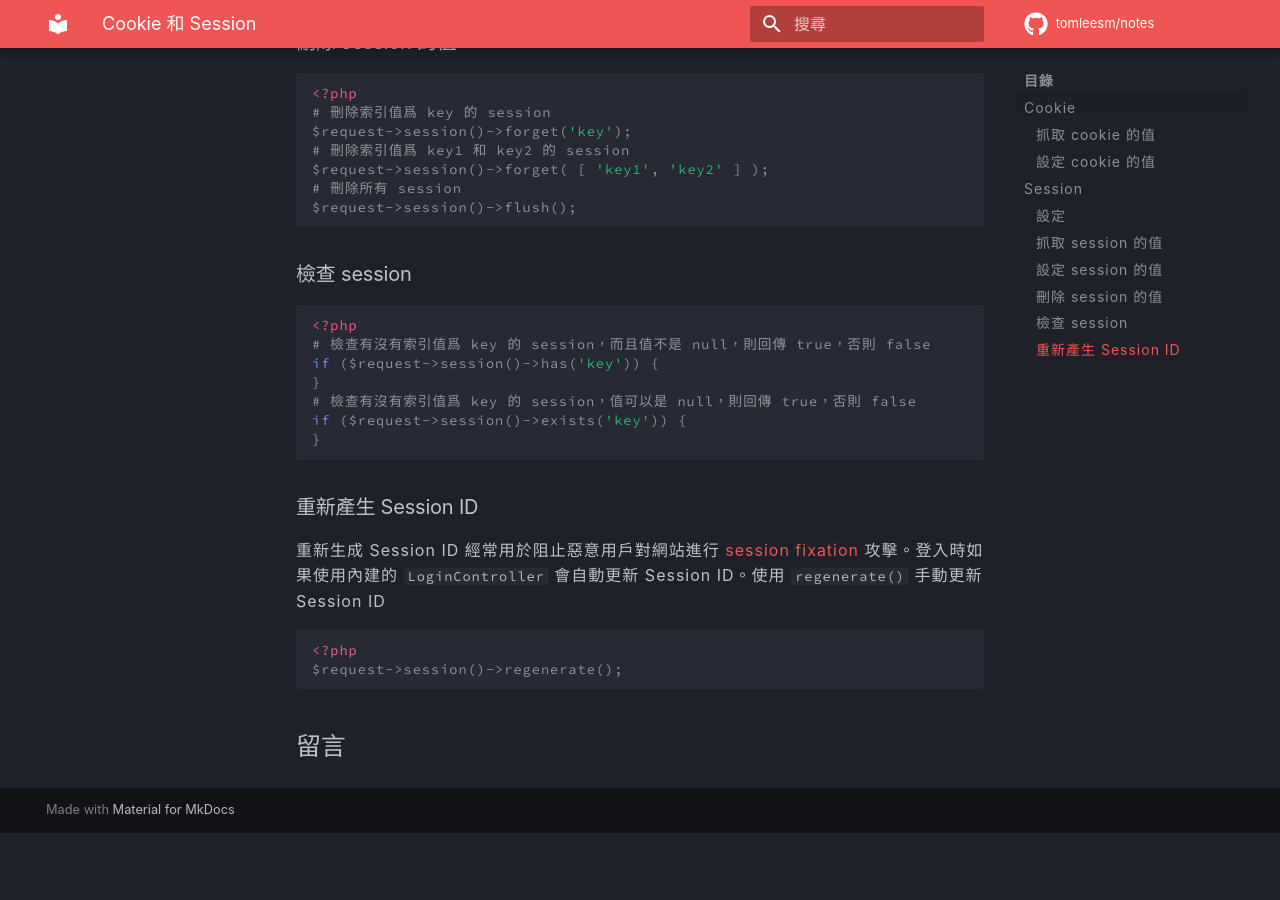
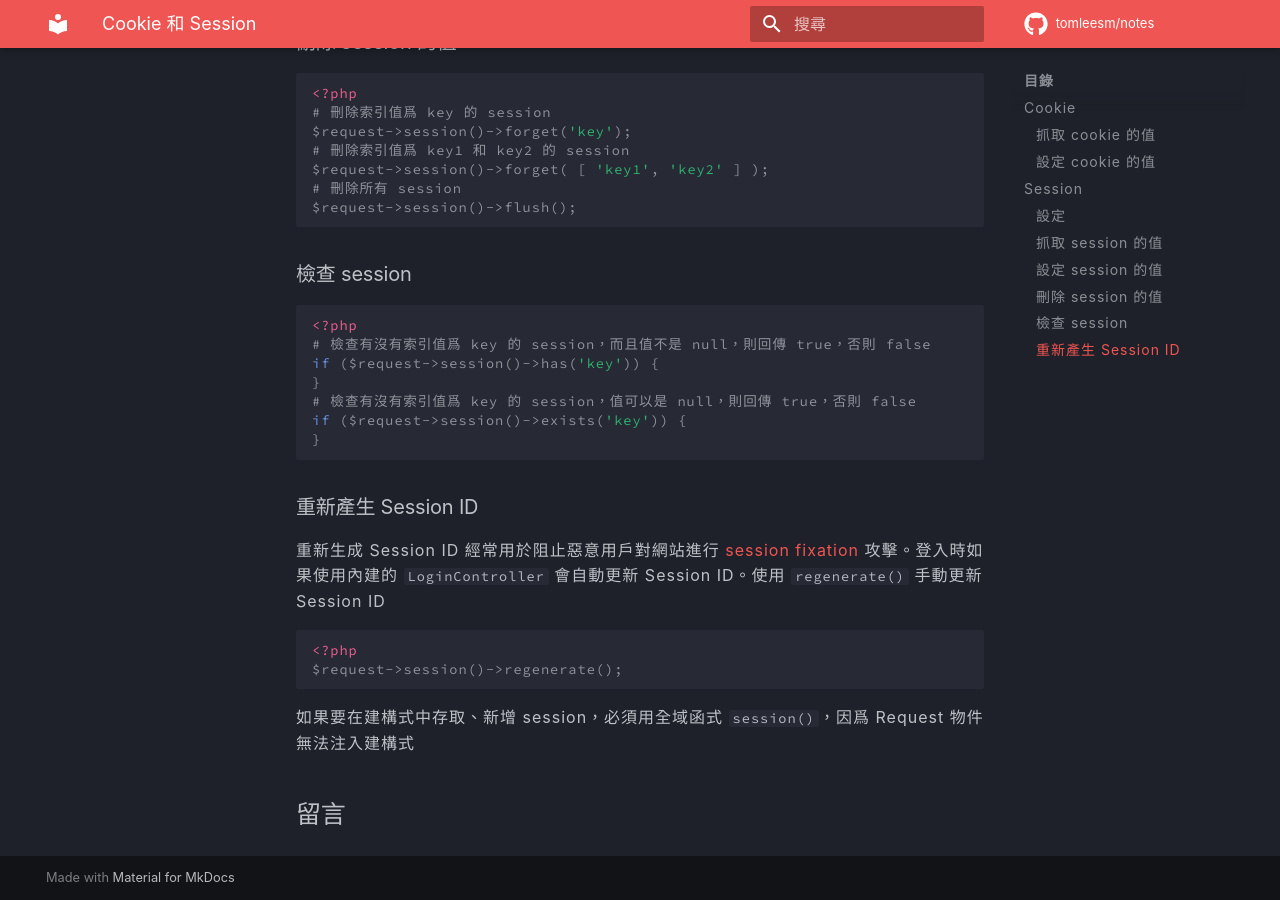
Before and after one commit to tomleesm/notes, an MkDocs documentation site: the page built from docs/laravel/cookie-session.md, in a window 1280 px wide and 900 px high, scrolled down 2606 px. Built offline with MkDocs 1.6.1 and Material for MkDocs 9.7.7, drawn with Linux system fonts in a browser that asks for light colours; comment, search, counter and statistics services are not loaded; before the commit the page ends 3439 px from its top, so only the background shows below that.

Commit message:
Laravel Cookie 與 Session: 新增在建構式中使用 session

````diff
--- a/docs/laravel/cookie-session.md
+++ b/docs/laravel/cookie-session.md
@@ -153,3 +153,5 @@ if ($request->session()->exists('key')) {
 <?php
 $request->session()->regenerate();
 ```
+
+如果要在建構式中存取、新增 session，必須用全域函式 `session()`，因爲 Request 物件無法注入建構式
````
